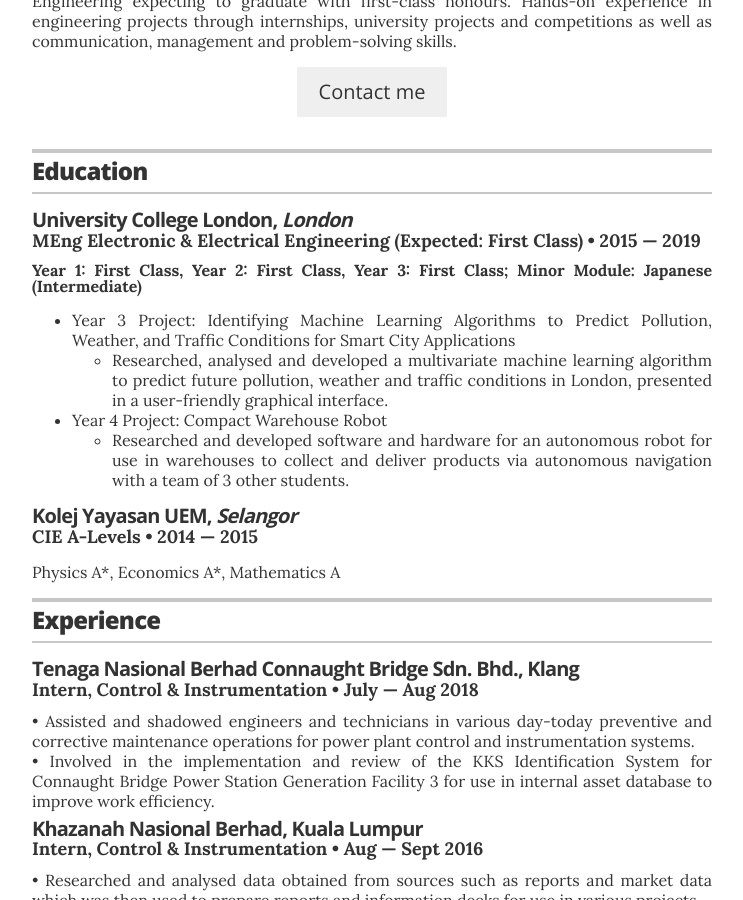
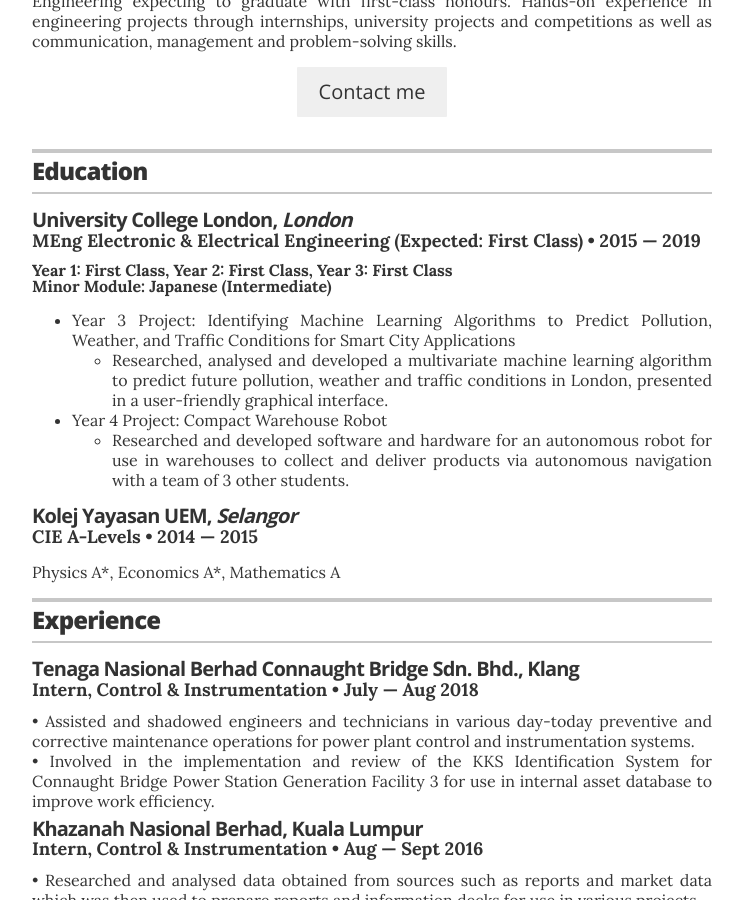
Before and after one commit to hasifuzir/hasifuzir.github.io, a Jekyll site: the page built from index.html, in a window 1280 px wide and 900 px high, scrolled down 311 px. Shown: the whole window, without its empty margins (268-1011 px from the left). Built offline with Jekyll 4.4.1, drawn with Linux system fonts in a browser that asks for light colours.

```diff
--- a/_data/education.yml
+++ b/_data/education.yml
@@ -2,7 +2,7 @@
 - degree: MEng Electronic & Electrical Engineering (Expected&#58; First Class)
   uni: University College London, <i>London</i>
   year: 2015 &mdash; 2019
-  award: Year 1&#58; First Class, Year 2&#58; First Class, Year 3&#58; First Class; Minor Module&#58; Japanese (Intermediate)
+  award: Year 1&#58; First Class, Year 2&#58; First Class, Year 3&#58; First Class<br>Minor Module&#58; Japanese (Intermediate)
   awards:
     - award: Year 3 Project&#58; Identifying Machine Learning Algorithms to Predict Pollution, Weather, and Traffic Conditions for Smart City Applications <ul class="resume-item-list"><li>Researched, analysed and developed a multivariate machine learning algorithm to predict future pollution, weather and traffic conditions in London, presented in a user-friendly graphical interface.</li></ul>
     - award: Year 4 Project&#58; Compact Warehouse Robot <ul class="resume-item-list"><li>Researched and developed software and hardware for an autonomous robot for use in warehouses to collect and deliver products via autonomous navigation with a team of 3 other students.</li></ul>
```
